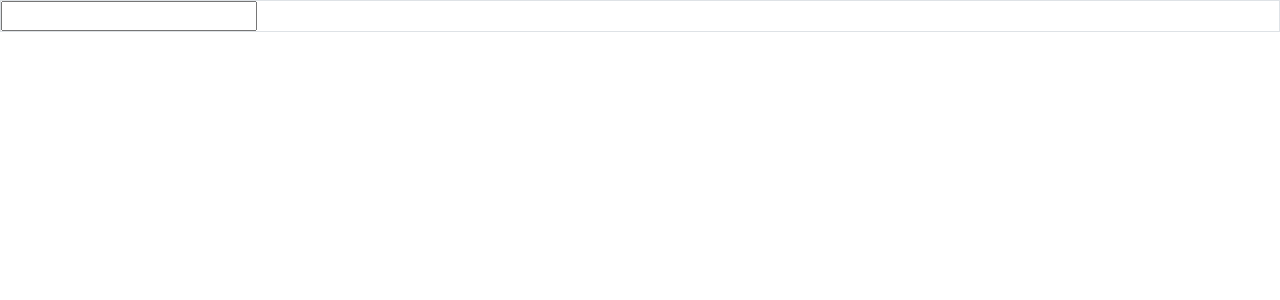
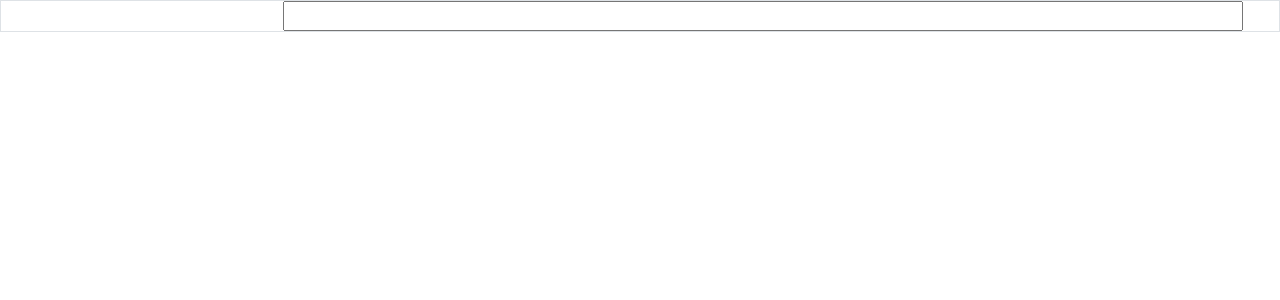
Before and after one commit to syedishmam/reddit_clone, a React (Create React App) app: page / in a window 1280 px wide. Shown: the top 300 px of the page. Built offline with nearby package versions, Linux system fonts and the light colour scheme.

Commit message:
Move search bar right

```diff
--- a/src/components/Nav.js
+++ b/src/components/Nav.js
@@ -6,7 +6,7 @@ class Nav extends React.Component {
     render() {
         return (
           <div className="border">
-            <input type="text" className="mx-auto"/>
+            <input type="text" className="centered"/>
           </div>
         );
     }
--- a/src/styles/NavStyles.css
+++ b/src/styles/NavStyles.css
@@ -1,5 +1,5 @@
 .centered {
-    display: flex;
-    align-items: center;
-    justify-content: center;
+    margin-left: 22vw;
+    margin-right: 3vw;
+    width: 75vw;
 }
```
